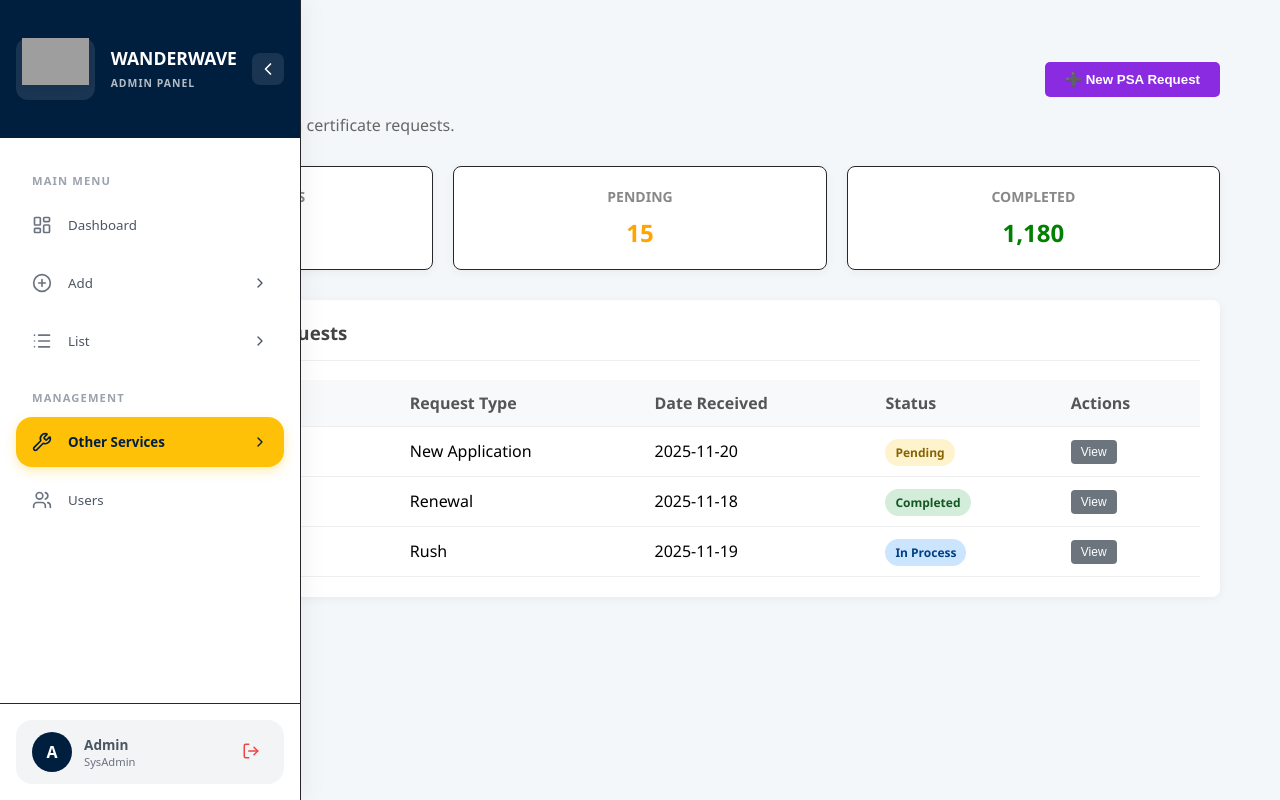
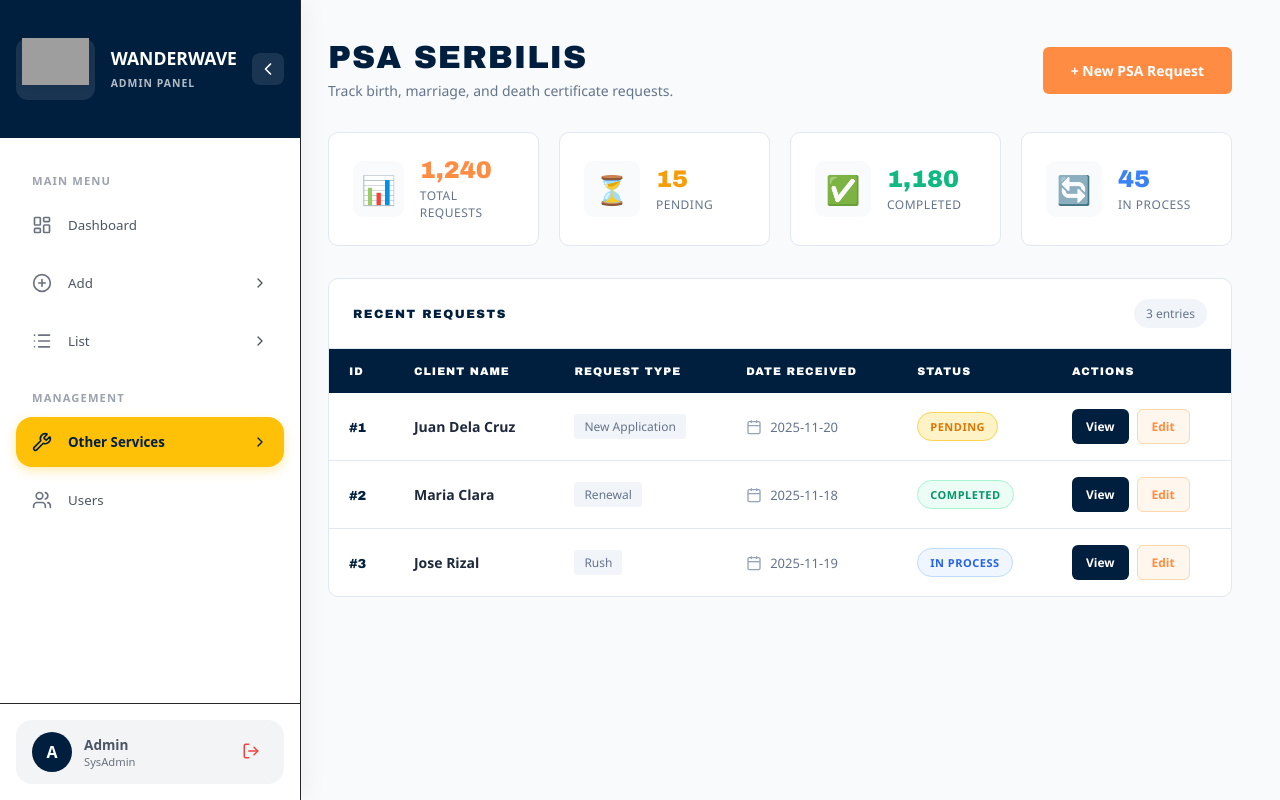
Before and after one commit to WanderWave-Travel-and-Tours/WWTT-Website, a React (Vite) app in the folder admin/: page /services/psa in a window 1280 px wide. Built offline with nearby package versions, Linux system fonts and the light colour scheme; grey boxes are pictures that could not be loaded.

Commit message:
style(ui): align UI to the recent pages

```diff
--- a/admin/src/components/servicemanagement/servicemanagement.css
+++ b/admin/src/components/servicemanagement/servicemanagement.css
@@ -1,129 +1,352 @@
-.admin-layout {
+/* ========================================
+   SERVICE MANAGEMENT PAGE STYLES
+   Scoped to .svc-main only - Sidebar SAFE
+======================================== */
+
+.svc-page {
     display: flex;
     min-height: 100vh;
-    background-color: #f4f7f9;
+    background: #f8fafc;
 }
 
-.service-content {
-    flex-grow: 1;
-    padding: 30px;
-    margin: 30px;
-    font-family: 'Segoe UI', Tahoma, Geneva, Verdana, sans-serif;
+/* ========== MAIN CONTENT ONLY ========== */
+.svc-main {
+    flex: 1;
+    margin-left: 280px;
+    padding: 40px 48px;
+    font-family: 'Segoe UI', Arial, sans-serif;
 }
 
-.service-header {
+.svc-main *,
+.svc-main *::before,
+.svc-main *::after {
+    box-sizing: border-box;
+    margin: 0;
+    padding: 0;
+}
+
+.svc-container {
+    max-width: 1200px;
+    margin: 0 auto;
+}
+
+/* ========== HEADER ========== */
+.svc-header {
     display: flex;
     justify-content: space-between;
     align-items: center;
-    margin-bottom: 10px;
+    margin-bottom: 32px;
 }
 
-.service-header h1 {
-    font-size: 28px;
-    color: #333;
-    margin: 0;
+.svc-title {
+    font-family: 'Arial Black', 'Helvetica Bold', Arial, sans-serif;
+    font-size: 2rem;
+    font-weight: 900;
+    color: #001F3F;
+    letter-spacing: 1px;
+    margin-bottom: 6px;
 }
 
-.service-description {
-    color: #666;
-    margin-bottom: 30px;
+.svc-subtitle {
+    font-size: 14px;
+    color: #64748b;
 }
 
-.add-new-btn {
-    background-color: #8a2be2;
-    color: white;
-    border: none;
-    padding: 10px 20px;
-    border-radius: 5px;
+/* ========== BUTTONS ========== */
+.svc-btn {
+    padding: 14px 28px;
+    font-size: 14px;
+    font-weight: 700;
+    font-family: 'Segoe UI', Arial, sans-serif;
+    border-radius: 6px;
     cursor: pointer;
-    font-weight: 600;
-    transition: background 0.3s;
+    transition: 0.15s ease;
 }
 
-.add-new-btn:hover {
-    background-color: #7b24d6;
+.svc-btn--add {
+    color: #fff;
+    background: #FF8C42;
+    border: none;
 }
 
-/* Stats Cards */
-.stats-container {
-    display: grid;
-    grid-template-columns: repeat(auto-fit, minmax(200px, 1fr));
-    gap: 20px;
-    margin-bottom: 30px;
+.svc-btn--add:hover {
+    background: #e57a35;
 }
 
-.stat-card {
-    background: white;
-    padding: 20px;
-    border-radius: 8px;
-    box-shadow: 0 2px 10px rgba(0,0,0,0.05);
-    text-align: center;
+/* ========== STATS CARDS ========== */
+.svc-stats {
+    display: grid;
+    grid-template-columns: repeat(4, 1fr);
+    gap: 20px;
+    margin-bottom: 32px;
 }
 
-.stat-card h3 {
-    margin: 0 0 10px 0;
-    font-size: 14px;
-    color: #888;
-    text-transform: uppercase;
+.svc-stat {
+    background: #fff;
+    border: 1px solid #e2e8f0;
+    border-radius: 10px;
+    padding: 24px;
+    display: flex;
+    align-items: center;
+    gap: 16px;
+    transition: 0.2s ease;
 }
 
-.stat-card p {
-    font-size: 24px;
-    font-weight: bold;
-    margin: 0;
-    color: #333;
+.svc-stat:hover {
+    box-shadow: 0 4px 12px rgba(0, 31, 63, 0.08);
 }
 
-/* Table Styling */
-.table-container {
-    background: white;
-    padding: 20px;
-    border-radius: 8px;
-    box-shadow: 0 2px 10px rgba(0,0,0,0.05);
+.svc-stat-icon {
+    font-size: 28px;
+    width: 56px;
+    height: 56px;
+    display: flex;
+    align-items: center;
+    justify-content: center;
+    background: #f8fafc;
+    border-radius: 10px;
 }
 
-.table-container h3 {
-    margin-top: 0;
-    color: #444;
-    border-bottom: 1px solid #eee;
-    padding-bottom: 15px;
+.svc-stat-content {
+    display: flex;
+    flex-direction: column;
+    gap: 4px;
 }
 
-table {
+.svc-stat-content strong {
+    font-family: 'Arial Black', 'Helvetica Bold', Arial, sans-serif;
+    font-size: 24px;
+    font-weight: 900;
+    color: #FF8C42;
+}
+
+.svc-stat-content span {
+    font-size: 12px;
+    color: #64748b;
+    text-transform: uppercase;
+    letter-spacing: 0.5px;
+}
+
+.svc-stat--pending {
+    color: #f59e0b !important;
+}
+
+.svc-stat--completed {
+    color: #10b981 !important;
+}
+
+.svc-stat--process {
+    color: #3b82f6 !important;
+}
+
+/* ========== TABLE SECTION ========== */
+.svc-table-section {
+    background: #fff;
+    border: 1px solid #e2e8f0;
+    border-radius: 10px;
+    overflow: hidden;
+}
+
+.svc-table-header {
+    display: flex;
+    justify-content: space-between;
+    align-items: center;
+    padding: 20px 24px;
+    border-bottom: 1px solid #e2e8f0;
+}
+
+.svc-table-title {
+    font-family: 'Arial Black', 'Helvetica Bold', Arial, sans-serif;
+    font-size: 12px;
+    font-weight: 900;
+    color: #001F3F;
+    letter-spacing: 1.5px;
+}
+
+.svc-table-badge {
+    font-size: 12px;
+    color: #64748b;
+    background: #f1f5f9;
+    padding: 6px 12px;
+    border-radius: 20px;
+}
+
+.svc-table-wrapper {
+    overflow-x: auto;
+}
+
+.svc-table {
     width: 100%;
     border-collapse: collapse;
 }
 
-th, td {
-    padding: 12px 15px;
-    text-align: left;
-    border-bottom: 1px solid #eee;
+.svc-table thead {
+    background: #001F3F;
 }
 
-th {
-    background-color: #f8f9fa;
-    color: #555;
-    font-weight: 600;
+.svc-table th {
+    padding: 16px 20px;
+    font-family: 'Arial Black', 'Helvetica Bold', Arial, sans-serif;
+    font-size: 11px;
+    font-weight: 900;
+    color: #fff;
+    text-align: left;
+    letter-spacing: 1px;
+}
+
+.svc-table td {
+    padding: 16px 20px;
+    font-size: 14px;
+    color: #1e293b;
+    border-bottom: 1px solid #e2e8f0;
+    vertical-align: middle;
+}
+
+.svc-table tbody tr:last-child td {
+    border-bottom: none;
+}
+
+.svc-table tbody tr:hover {
+    background: #f8fafc;
+}
+
+/* Table Cell Styles */
+.svc-id {
+    font-family: 'Arial Black', 'Helvetica Bold', Arial, sans-serif;
+    font-size: 13px;
+    font-weight: 900;
+    color: #001F3F;
+}
+
+.svc-client {
+    font-weight: 700;
+    color: #1e293b;
+}
+
+.svc-type {
+    display: inline-block;
+    padding: 4px 10px;
+    background: #f1f5f9;
+    border-radius: 4px;
+    font-size: 12px;
+    color: #64748b;
+}
+
+.svc-date {
+    display: flex;
+    align-items: center;
+    gap: 8px;
+    color: #64748b;
+    font-size: 13px;
+}
+
+.svc-date svg {
+    width: 16px;
+    height: 16px;
+    color: #94a3b8;
 }
 
 /* Status Badges */
-.status-badge {
-    padding: 5px 10px;
+.svc-status {
+    display: inline-block;
+    padding: 6px 12px;
     border-radius: 20px;
-    font-size: 12px;
-    font-weight: bold;
+    font-size: 11px;
+    font-weight: 700;
+    text-transform: uppercase;
+    letter-spacing: 0.5px;
 }
 
-.status-badge.pending { background-color: #fff3cd; color: #856404; }
-.status-badge.completed { background-color: #d4edda; color: #155724; }
-.status-badge.in-process { background-color: #cce5ff; color: #004085; }
+.svc-status--pending {
+    background: #fef3c7;
+    color: #d97706;
+    border: 1px solid #fcd34d;
+}
 
-.action-btn {
-    padding: 5px 10px;
-    background-color: #6c757d;
-    color: white;
+.svc-status--completed {
+    background: #ecfdf5;
+    color: #059669;
+    border: 1px solid #a7f3d0;
+}
+
+.svc-status--in-process {
+    background: #eff6ff;
+    color: #2563eb;
+    border: 1px solid #bfdbfe;
+}
+
+/* Actions */
+.svc-actions {
+    display: flex;
+    gap: 8px;
+}
+
+.svc-action-btn {
+    padding: 8px 14px;
+    font-size: 12px;
+    font-weight: 700;
+    font-family: 'Segoe UI', Arial, sans-serif;
+    border-radius: 6px;
+    cursor: pointer;
+    transition: 0.15s ease;
     border: none;
-    border-radius: 4px;
-    cursor: pointer;
-    font-size: 12px;
 }
+
+.svc-action-btn--view {
+    color: #fff;
+    background: #001F3F;
+}
+
+.svc-action-btn--view:hover {
+    background: #003366;
+}
+
+.svc-action-btn--edit {
+    color: #FF8C42;
+    background: #fff7ed;
+    border: 1px solid #fed7aa;
+}
+
+.svc-action-btn--edit:hover {
+    background: #FF8C42;
+    color: #fff;
+    border-color: #FF8C42;
+}
+
+/* ========== RESPONSIVE ========== */
+@media (max-width: 1024px) {
+    .svc-header {
+        flex-direction: column;
+        align-items: flex-start;
+        gap: 20px;
+    }
+
+    .svc-stats {
+        grid-template-columns: repeat(2, 1fr);
+    }
+
+    .svc-table {
+        min-width: 700px;
+    }
+}
+
+@media (max-width: 900px) {
+    .svc-main {
+        margin-left: 70px;
+        padding: 24px;
+    }
+}
+
+@media (max-width: 640px) {
+    .svc-main {
+        padding: 16px;
+    }
+
+    .svc-title {
+        font-size: 1.5rem;
+    }
+
+    .svc-stats {
+        grid-template-columns: 1fr;
+    }
+}
--- a/admin/src/components/servicemanagement/servicemanagement.jsx
+++ b/admin/src/components/servicemanagement/servicemanagement.jsx
@@ -1,7 +1,7 @@
 import React, { useState, useEffect } from 'react';
 import { useLocation } from 'react-router-dom';
 import Sidebar from '../sidebar/sidebar';
-import './servicemanagement.css';
+import './ServiceManagement.css';
 
 const ServiceManagement = () => {
     const location = useLocation();
@@ -49,59 +49,106 @@ const ServiceManagement = () => {
     ];
 
     return (
-        <div className="admin-layout">
+        <div className="svc-page">
             <Sidebar />
+            <main className="svc-main">
+                <div className="svc-container">
+                    <header className="svc-header">
+                        <div className="svc-header-left">
+                            <h1 className="svc-title">{pageData.title.toUpperCase()}</h1>
+                            <p className="svc-subtitle">{pageData.description}</p>
+                        </div>
+                        <button className="svc-btn svc-btn--add">
+                            + New {serviceType} Request
+                        </button>
+                    </header>
 
-            <div className="service-content">
-                <div className="service-header">
-                    <h1>{pageData.emoji} {pageData.title}</h1>
-                    <button className="add-new-btn">➕ New {serviceType} Request</button>
+                    <div className="svc-stats">
+                        <div className="svc-stat">
+                            <span className="svc-stat-icon">📊</span>
+                            <div className="svc-stat-content">
+                                <strong>1,240</strong>
+                                <span>Total Requests</span>
                             </div>
-
-                <p className="service-description">{pageData.description}</p>
-
-                <div className="stats-container">
-                    <div className="stat-card">
-                        <h3>Total Requests</h3>
-                        <p>1,240</p>
                         </div>
-                    <div className="stat-card">
-                        <h3>Pending</h3>
-                        <p style={{color: 'orange'}}>15</p>
+                        <div className="svc-stat">
+                            <span className="svc-stat-icon">⏳</span>
+                            <div className="svc-stat-content">
+                                <strong className="svc-stat--pending">15</strong>
+                                <span>Pending</span>
                             </div>
-                    <div className="stat-card">
-                        <h3>Completed</h3>
-                        <p style={{color: 'green'}}>1,180</p>
+                        </div>
+                        <div className="svc-stat">
+                            <span className="svc-stat-icon">✅</span>
+                            <div className="svc-stat-content">
+                                <strong className="svc-stat--completed">1,180</strong>
+                                <span>Completed</span>
+                            </div>
+                        </div>
+                        <div className="svc-stat">
+                            <span className="svc-stat-icon">🔄</span>
+                            <div className="svc-stat-content">
+                                <strong className="svc-stat--process">45</strong>
+                                <span>In Process</span>
+                            </div>
                         </div>
                     </div>
 
-                <div className="table-container">
-                    <h3>Recent {pageData.title} Requests</h3>
-                    <table>
+                    <div className="svc-table-section">
+                        <div className="svc-table-header">
+                            <h2 className="svc-table-title">RECENT REQUESTS</h2>
+                            <span className="svc-table-badge">{mockApplications.length} entries</span>
+                        </div>
+
+                        <div className="svc-table-wrapper">
+                            <table className="svc-table">
                                 <thead>
                                     <tr>
                                         <th>ID</th>
-                                <th>Client Name</th>
-                                <th>Request Type</th>
-                                <th>Date Received</th>
-                                <th>Status</th>
-                                <th>Actions</th>
+                                        <th>CLIENT NAME</th>
+                                        <th>REQUEST TYPE</th>
+                                        <th>DATE RECEIVED</th>
+                                        <th>STATUS</th>
+                                        <th>ACTIONS</th>
                                     </tr>
                                 </thead>
                                 <tbody>
                                     {mockApplications.map((app) => (
                                         <tr key={app.id}>
-                                    <td>#{app.id}</td>
-                                    <td style={{fontWeight: 'bold'}}>{app.client}</td>
-                                    <td>{app.type}</td>
-                                    <td>{app.date}</td>
                                             <td>
-                                        <span className={`status-badge ${app.status.toLowerCase().replace(' ', '-')}`}>
+                                                <span className="svc-id">#{app.id}</span>
+                                            </td>
+                                            <td>
+                                                <span className="svc-client">{app.client}</span>
+                                            </td>
+                                            <td>
+                                                <span className="svc-type">{app.type}</span>
+                                            </td>
+                                            <td>
+                                                <div className="svc-date">
+                                                    <svg viewBox="0 0 24 24" fill="none" stroke="currentColor" strokeWidth="2">
+                                                        <rect x="3" y="4" width="18" height="18" rx="2" ry="2"/>
+                                                        <line x1="16" y1="2" x2="16" y2="6"/>
+                                                        <line x1="8" y1="2" x2="8" y2="6"/>
+                                                        <line x1="3" y1="10" x2="21" y2="10"/>
+                                                    </svg>
+                                                    <span>{app.date}</span>
+                                                </div>
+                                            </td>
+                                            <td>
+                                                <span className={`svc-status svc-status--${app.status.toLowerCase().replace(' ', '-')}`}>
                                                     {app.status}
                                                 </span>
                                             </td>
                                             <td>
-                                        <button className="action-btn">View</button>
+                                                <div className="svc-actions">
+                                                    <button className="svc-action-btn svc-action-btn--view">
+                                                        View
+                                                    </button>
+                                                    <button className="svc-action-btn svc-action-btn--edit">
+                                                        Edit
+                                                    </button>
+                                                </div>
                                             </td>
                                         </tr>
                                     ))}
@@ -110,6 +157,8 @@ const ServiceManagement = () => {
                         </div>
                     </div>
                 </div>
+            </main>
+        </div>
     );
 };
 
```
Lines whose indentation alone changed are shown as unchanged.
